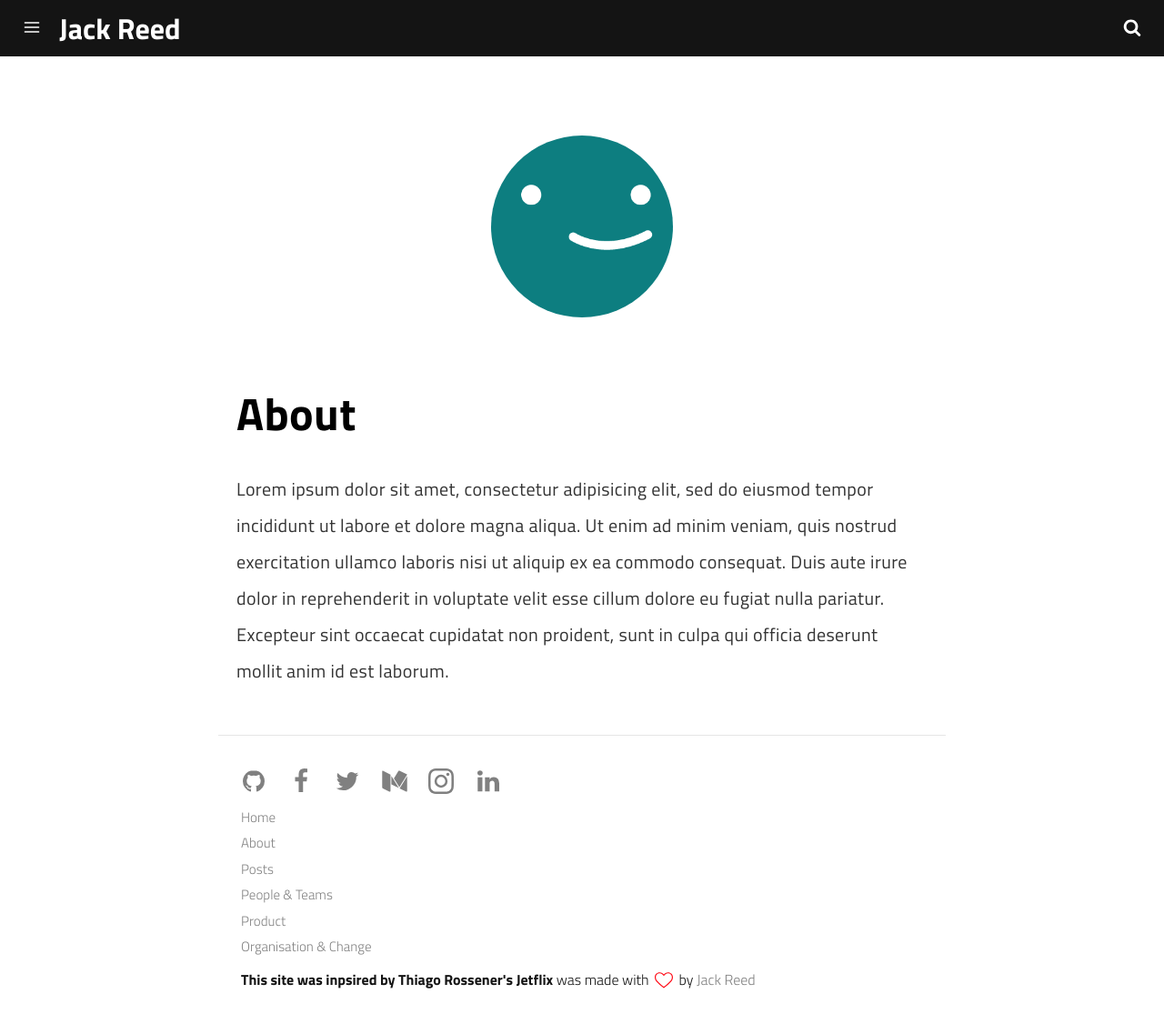
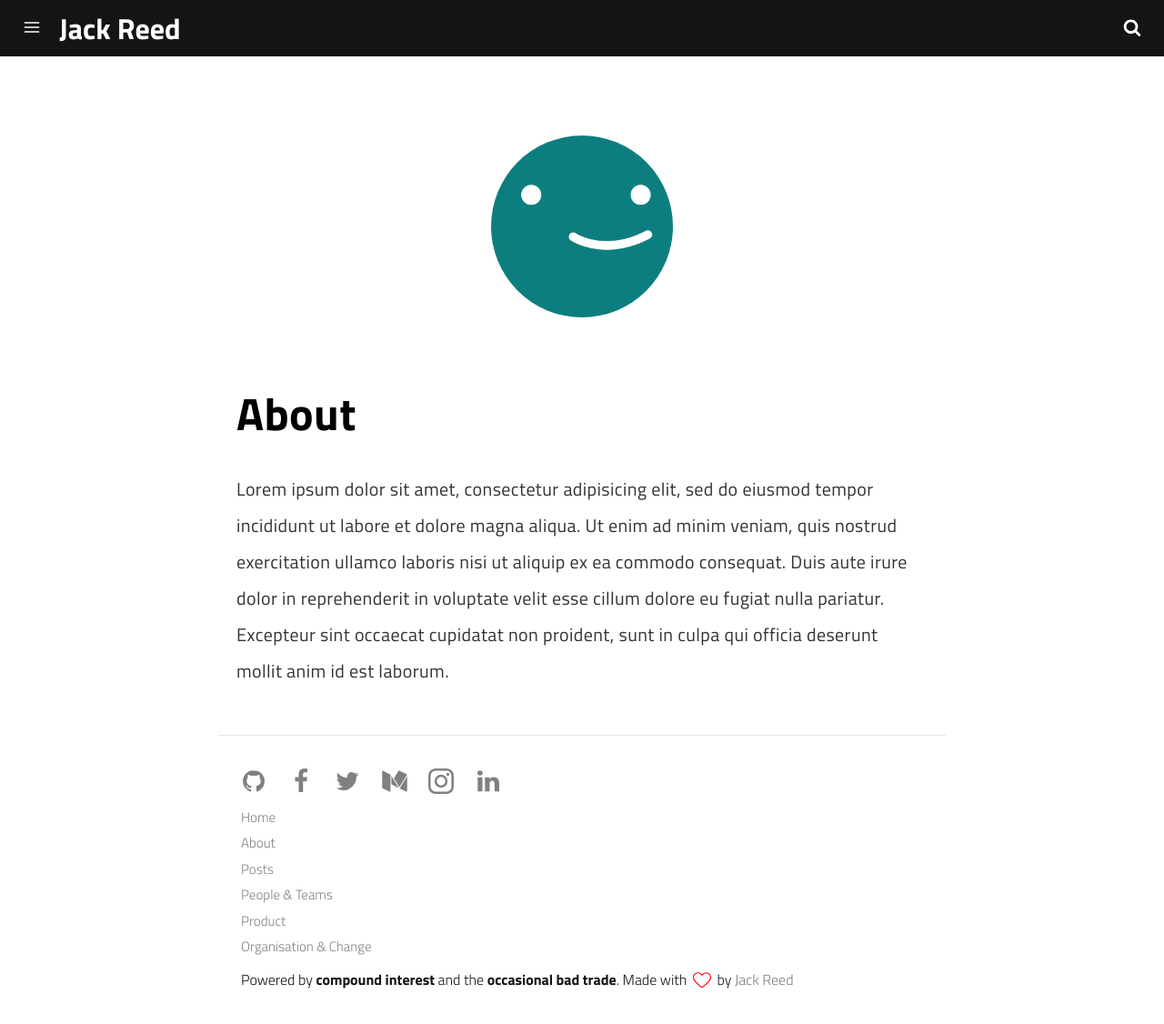
Before and after one commit to IamJackReed/new, a Jekyll site: the page built from pages/about.md, in a window 1280 px wide and 1126 px high. Shown: the whole window at 91% size. Built offline with Jekyll 4.4.1, drawn with Linux system fonts in a browser that asks for light colours; a script that is not in the unit is left out.

Commit message:
Update footer.html

```diff
--- a/_includes/footer.html
+++ b/_includes/footer.html
@@ -35,7 +35,7 @@
     {% include links.html %}
 
     <p>
-      <span>This site was inpsired by Thiago Rossener's Jetflix</span> was made with <svg class="love"><use xlink:href="#icon-heart"></use></svg> by <a href="https://iamjackreed.github.io/new" target="_blank" class="creator">Jack Reed</a>
+      Powered by <span>compound interest</span> and the <span>occasional bad trade</span>. Made with <svg class="love"><use xlink:href="#icon-heart"></use></svg> by <a href="https://iamjackreed.github.io/new" target="_blank" class="creator">Jack Reed</a>
     </p>
 </footer>
 
```
